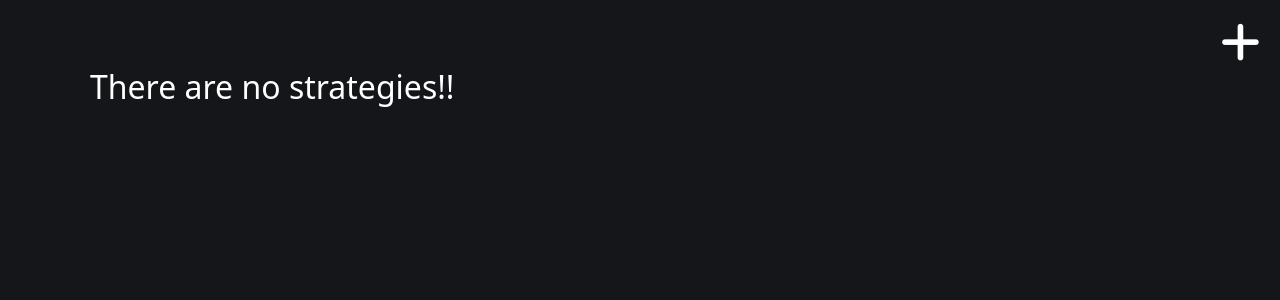
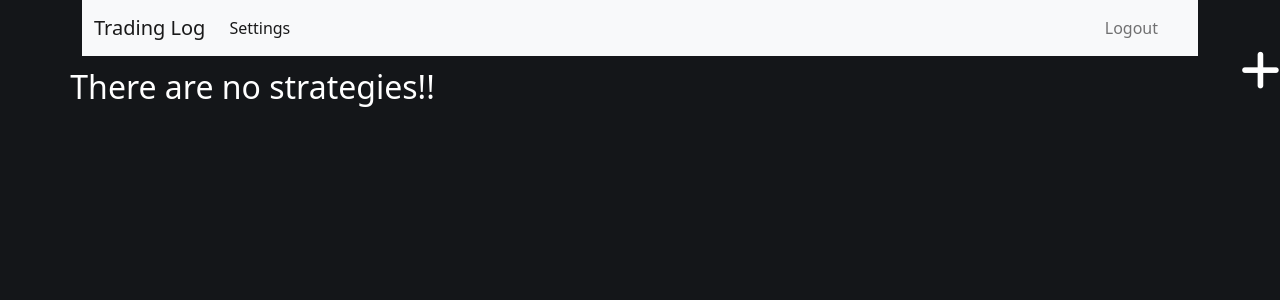
Before and after one commit to waleedsmadi/trading_log, a Django app: page /strategies/ in a window 1280 px wide. Shown: the top 300 px of the page. Run offline with Django 5.2, Linux system fonts and the light colour scheme; the visitor is signed in with stand-in values (Sample User, id 1); data that the repository does not hold is empty; some libraries are stand-ins or nearby versions.

Commit message:
Refactor(navbar): adding nav.html to main  and some styling on forms.py, deals.html, create_deal.html, and strategies.html

```diff
--- a/deals/forms.py
+++ b/deals/forms.py
@@ -33,7 +33,7 @@ class CreateDealForm(forms.ModelForm):
 
             'description': forms.Textarea(attrs={
                 'class': 'form-control',
-                'rows': '20',
+                'rows': '5',
                 'cols': '20',
             }),
 
--- a/deals/templates/deals/create_deal.html
+++ b/deals/templates/deals/create_deal.html
@@ -2,8 +2,9 @@
 {% block title %}Create a deal{% endblock title %}
 
 {% block content %}
-<form method="POST" style="width: 600px; margin: auto; color: white; margin-top: 50px; margin-bottom: 50px;" enctype="multipart/form-data">
+<form method="POST" style="width: 600px; margin: auto; color: white; margin-top: 100px; margin-bottom: 50px;" enctype="multipart/form-data">
     {% csrf_token %}
+    <h2 style="color: white;">Create a Deal</h2>
     {% for field in create_deal_form %}
         <div class="mb-3">
             {% if field.name == "pair" %}
--- a/deals/templates/deals/deals.html
+++ b/deals/templates/deals/deals.html
@@ -6,11 +6,9 @@
 
 
 <!-- // Start create deal button // -->
-<div class="fixed-top d-flex" style="padding: 20px; pointer-events: none;">
-    <a href="{% url 'deals:create_deal_url' strategy_id %}" class="ms-auto" style="pointer-events: auto;">
+    <a href="{% url 'deals:create_deal_url' strategy_id %}" class="float-end" style="pointer-events: auto;">
         <i class="fa-solid fa-plus" style="color: white; font-size: 45px; cursor: pointer; text-shadow: 0px 2px 4px rgba(0,0,0,0.5);"></i>
     </a>
-</div>
 <!-- // End create deal button // -->
 
 <main class="felx">
--- a/strategies/templates/strategies/strategies.html
+++ b/strategies/templates/strategies/strategies.html
@@ -6,12 +6,11 @@
 
 
 <!-- // Start create strategy button // -->
-<div class="fixed-top d-flex" style="padding: 20px;">
-    <a href="{% url 'strategies:create_strategy_url' %}" class="ms-auto">
+    <a href="{% url 'strategies:create_strategy_url' %}" class="float-end" style="margin-right: 0px;">
         <i class="fa-solid fa-plus" style="color: white; font-size: 45px; cursor: pointer;"></i>
     </a>
 
-</div>
+
 <!-- // End create strategy button // -->
 
 
--- a/templates/base.html
+++ b/templates/base.html
@@ -13,6 +13,11 @@
 <body style="background-color: #141619;">
 
 
+    {% if user.is_authenticated %}
+        <div class="container fixed-top">
+            {% include 'parts/nav.html' %}
+        </div>
+    {% endif %}
 
 
     {% block content %}
--- /dev/null
+++ b/templates/parts/nav.html
@@ -0,0 +1,14 @@
+<nav class="navbar navbar-expand-lg navbar-light bg-light">
+  <div class="container-fluid">
+    <a class="navbar-brand" href="{% url 'strategies:show_strategies_url' %}">Trading Log</a>
+    <button class="navbar-toggler" type="button" data-bs-toggle="collapse" data-bs-target="#navbarNavAltMarkup" aria-controls="navbarNavAltMarkup" aria-expanded="false" aria-label="Toggle navigation">
+      <span class="navbar-toggler-icon"></span>
+    </button>
+    <div class="collapse navbar-collapse" id="navbarNavAltMarkup">
+      <div class="navbar-nav w-100">
+        <a class="nav-link active" aria-current="page" href="#">Settings</a>
+        <a class="nav-link ms-auto" style="margin-right: 20px;" href="#">Logout</a>
+      </div>
+    </div>
+  </div>
+</nav>
```
